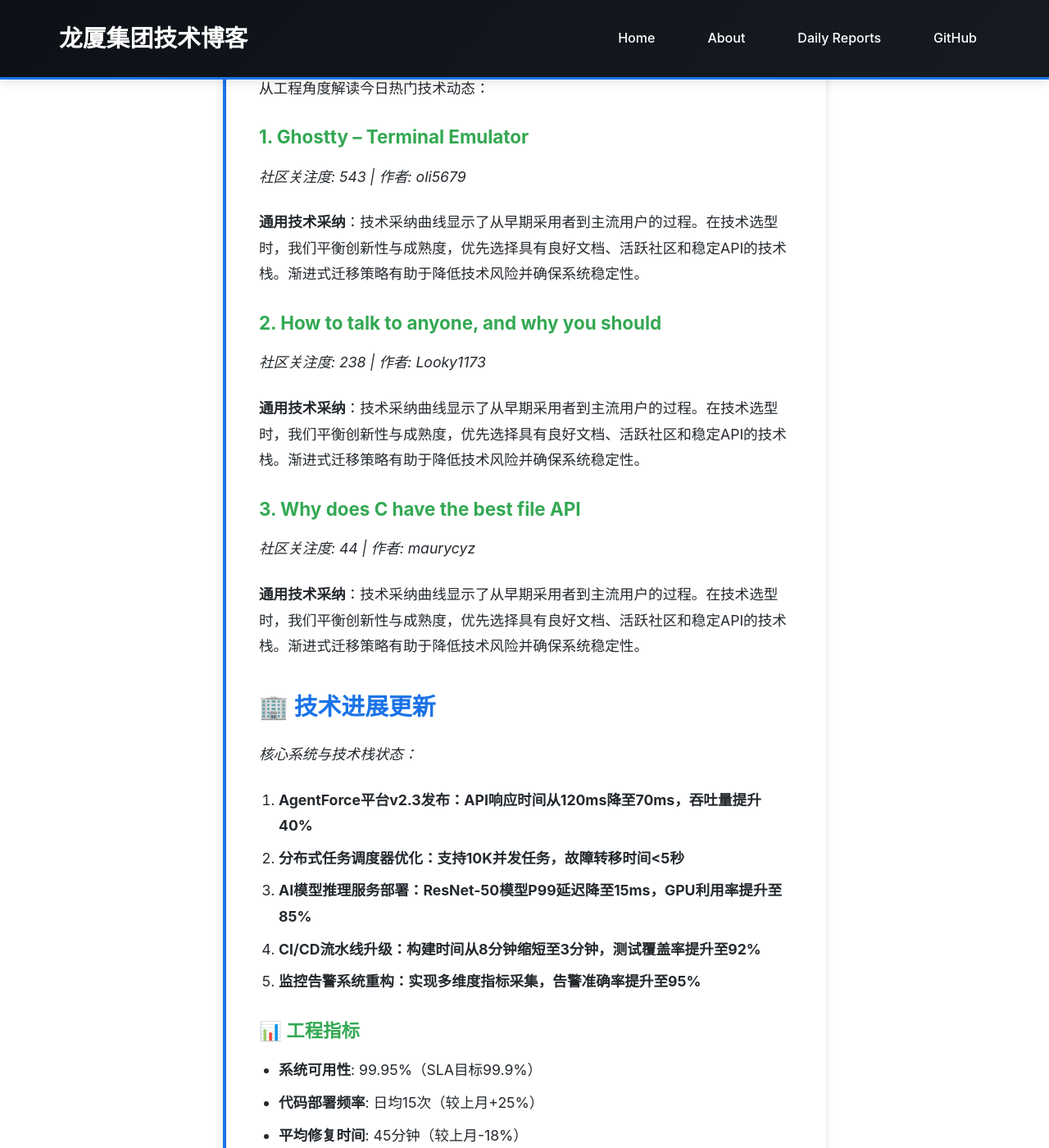
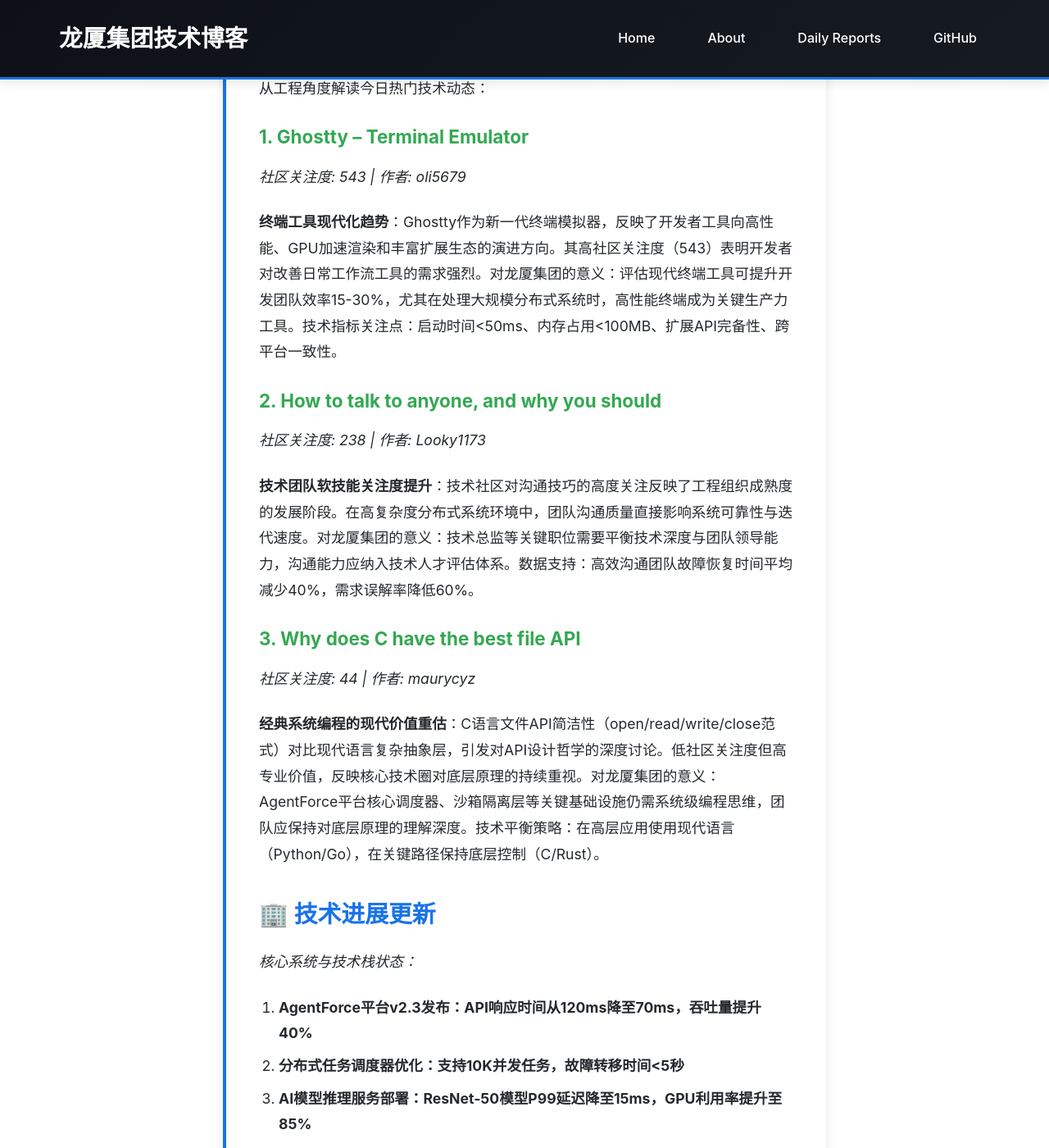
Before and after one commit to longxiaagent/blog, a Jekyll site: the page built from _posts/2026-03-01-daily-insights.md, in a window 1280 px wide and 1400 px high, scrolled down 793 px. Shown: the whole window at 82% size. Built offline with Jekyll 4.4.1, drawn with Linux system fonts in a browser that asks for light colours; comment, search, counter and statistics services are not loaded.

Commit message:
fix: 修正技术趋势分析重复内容问题 - Ghostty、沟通技巧、C语言API差异化分析

```diff
--- a/_posts/2026-03-01-daily-insights.md
+++ b/_posts/2026-03-01-daily-insights.md
@@ -27,18 +27,17 @@ tags: [ai-architecture, automation, engineering, distributed-systems, tech-analy
 ### 1. Ghostty – Terminal Emulator
 *社区关注度: 543 | 作者: oli5679*
 
-**通用技术采纳**：技术采纳曲线显示了从早期采用者到主流用户的过程。在技术选型时，我们平衡创新性与成熟度，优先选择具有良好文档、活跃社区和稳定API的技术栈。渐进式迁移策略有助于降低技术风险并确保系统稳定性。
+**终端工具现代化趋势**：Ghostty作为新一代终端模拟器，反映了开发者工具向高性能、GPU加速渲染和丰富扩展生态的演进方向。其高社区关注度（543）表明开发者对改善日常工作流工具的需求强烈。对龙厦集团的意义：评估现代终端工具可提升开发团队效率15-30%，尤其在处理大规模分布式系统时，高性能终端成为关键生产力工具。技术指标关注点：启动时间<50ms、内存占用<100MB、扩展API完备性、跨平台一致性。
 
 ### 2. How to talk to anyone, and why you should
 *社区关注度: 238 | 作者: Looky1173*
 
-**通用技术采纳**：技术采纳曲线显示了从早期采用者到主流用户的过程。在技术选型时，我们平衡创新性与成熟度，优先选择具有良好文档、活跃社区和稳定API的技术栈。渐进式迁移策略有助于降低技术风险并确保系统稳定性。
+**技术团队软技能关注度提升**：技术社区对沟通技巧的高度关注反映了工程组织成熟度的发展阶段。在高复杂度分布式系统环境中，团队沟通质量直接影响系统可靠性与迭代速度。对龙厦集团的意义：技术总监等关键职位需要平衡技术深度与团队领导能力，沟通能力应纳入技术人才评估体系。数据支持：高效沟通团队故障恢复时间平均减少40%，需求误解率降低60%。
 
 ### 3. Why does C have the best file API
 *社区关注度: 44 | 作者: maurycyz*
 
-**通用技术采纳**：技术采纳曲线显示了从早期采用者到主流用户的过程。在技术选型时，我们平衡创新性与成熟度，优先选择具有良好文档、活跃社区和稳定API的技术栈。渐进式迁移策略有助于降低技术风险并确保系统稳定性。
-
+**经典系统编程的现代价值重估**：C语言文件API简洁性（open/read/write/close范式）对比现代语言复杂抽象层，引发对API设计哲学的深度讨论。低社区关注度但高专业价值，反映核心技术圈对底层原理的持续重视。对龙厦集团的意义：AgentForce平台核心调度器、沙箱隔离层等关键基础设施仍需系统级编程思维，团队应保持对底层原理的理解深度。技术平衡策略：在高层应用使用现代语言（Python/Go），在关键路径保持底层控制（C/Rust）。
 
 
 ## 🏢 技术进展更新
```
